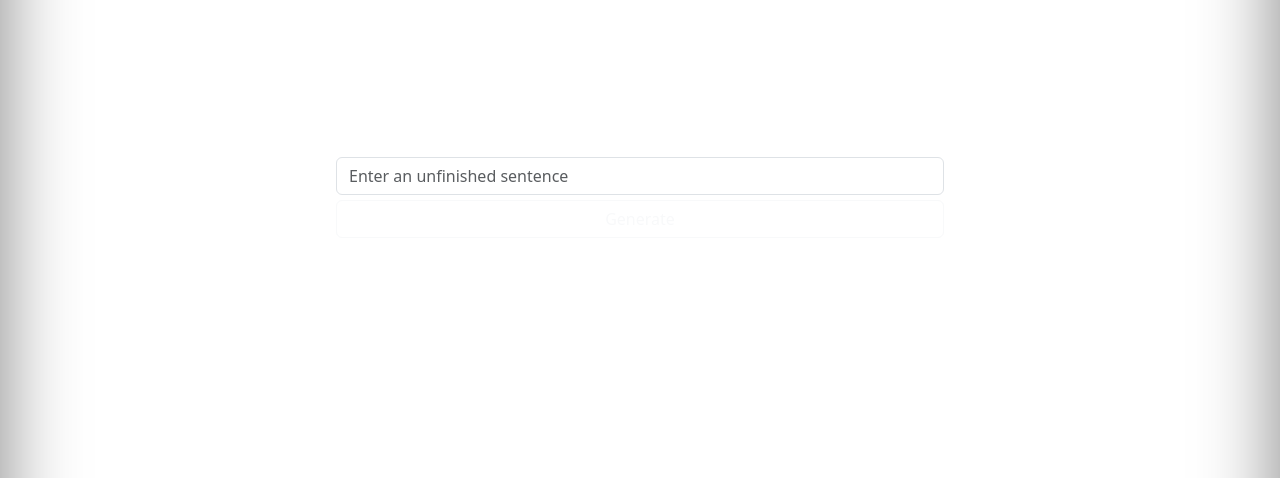
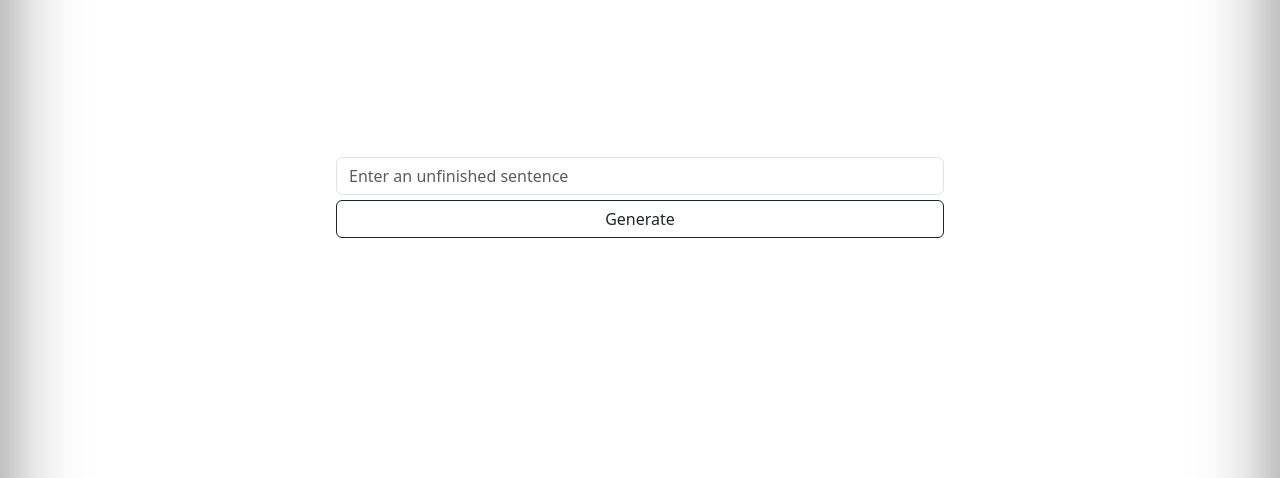
Before and after one commit to pinkozz/generate-ai, a Python web app: template templates/finish-sentence.html in a window 1280 px wide. Shown: the part 205-683 px from the top of the page. Run offline with Jinja, Linux system fonts and the light colour scheme; the template is opened without the code that fills it, so the values that code supplies are empty.

Commit message:
Change styling

```diff
--- a/templates/finish-sentence.html
+++ b/templates/finish-sentence.html
@@ -12,7 +12,7 @@
     <input type="text" class="form-control" name="prompt" placeholder="Enter an unfinished sentence">
 
 		<div class="d-grid gap-2" style="margin-top: 5px;">
-			<button type="submit" class="btn btn-outline-light mb-2">Generate</button>
+			<button type="submit" class="btn btn-outline-dark mb-2">Generate</button>
 		</div>
   </div>
 </form>
```
